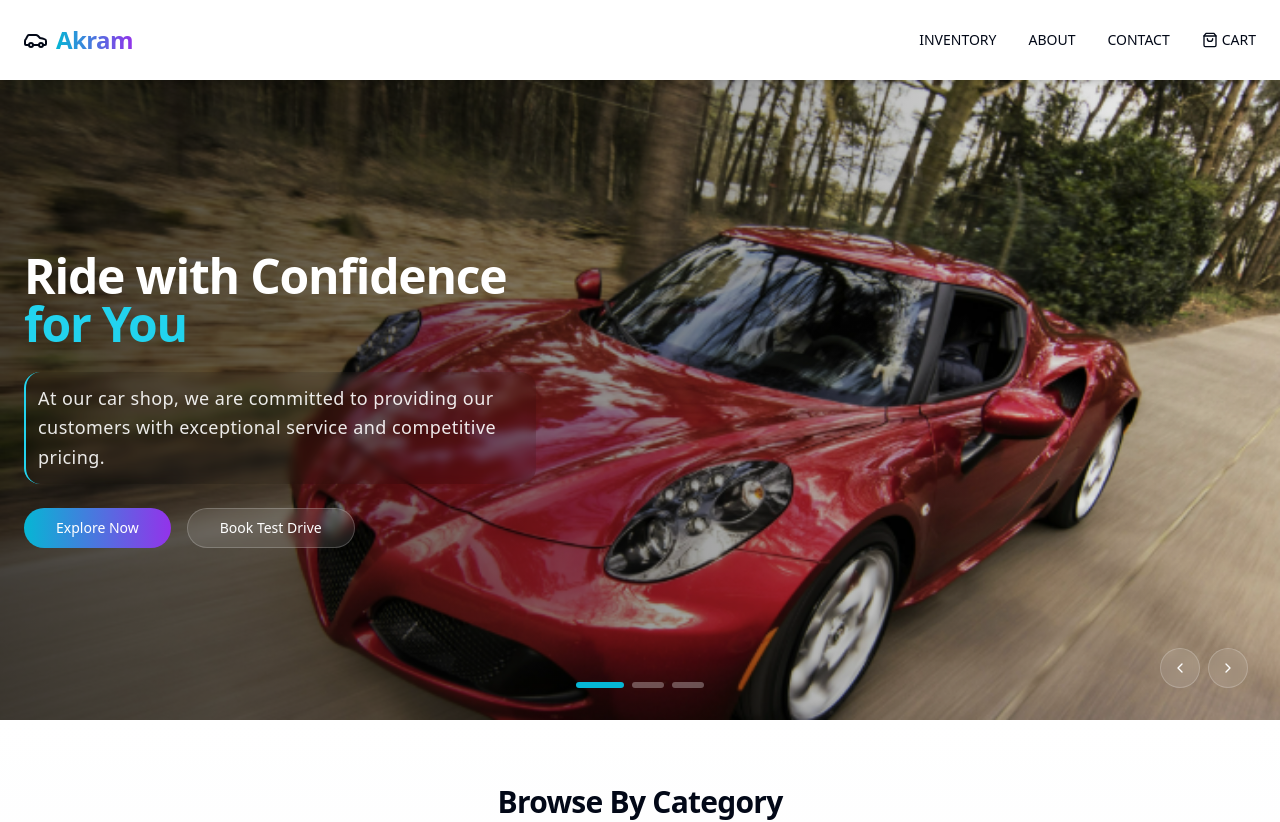
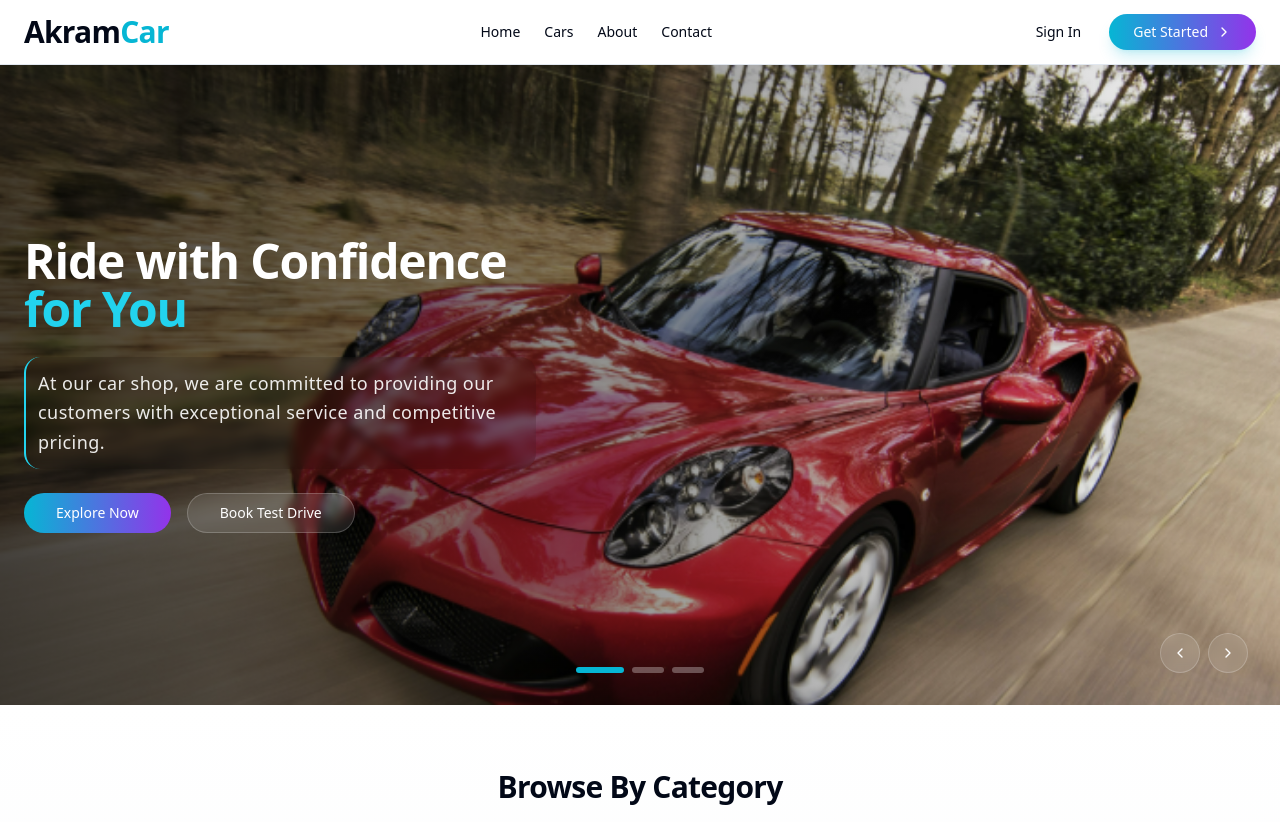
Before and after one commit to Betaclimax/Akram, a Next.js app: page / in a window 1280 px wide. Shown: the top 822 px of the page. Built offline with nearby package versions, Linux system fonts and the light colour scheme.

Commit message:
navigation

```diff
--- a/components/header.tsx
+++ b/components/header.tsx
@@ -1,7 +1,7 @@
 "use client"
 import Link from "next/link"
 import Image from "next/image"
-import { ArrowRight, ChevronLeft, ChevronRight, ShoppingBag, Star } from "lucide-react"
+import { ArrowRight, ChevronLeft, ChevronRight, ShoppingBag, Star, Menu, X } from "lucide-react"
 import { useState, useEffect } from "react"
 
 import { Button } from "@/components/ui/button"
@@ -20,45 +20,110 @@ export function SiteHeader() {
       return () => window.removeEventListener("scroll", handleScroll)
     }, [])
 
+    const toggleMenu = () => {
+      setIsMobileMenuOpen(!isMobileMenuOpen)
+    }
+
     return (
-        <header className="px-4 lg:px-6 h-20 flex items-center bg-white sticky top-0 z-50 shadow-md">
-        <Link href="/" className="flex items-center justify-center">
-        <svg
-            xmlns="http://www.w3.org/2000/svg"
-            width="24"
-            height="24"
-            viewBox="0 0 24 24"
-            fill="none"
-            stroke="currentColor"
-            strokeWidth="2"
-            strokeLinecap="round"
-            strokeLinejoin="round"
-            className="h-6 w-6 mr-2"
-          >
-            <path d="M19 17h2c.6 0 1-.4 1-1v-3c0-.9-.7-1.7-1.5-1.9C18.7 10.6 16 10 16 10s-1.3-1.4-2.2-2.3c-.5-.4-1.1-.7-1.8-.7H5c-.6 0-1.1.4-1.4.9l-1.5 2.8C1.4 11.3 1 12.1 1 13v3c0 .6.4 1 1 1h2" />
-            <circle cx="7" cy="17" r="2" />
-            <path d="M9 17h6" />
-            <circle cx="17" cy="17" r="2" />
-          </svg>
-          <span className="font-bold text-2xl tracking-tight bg-gradient-to-r from-cyan-500 to-purple-600 bg-clip-text text-transparent">
-            Akram
+        <header className="sticky top-0 z-50 w-full border-b bg-white/80 backdrop-blur-md">
+          <div className="container flex h-16 items-center justify-between px-4 md:px-6">
+            <Link href="/" className="flex items-center gap-2">
+              <span className="text-3xl font-bold tracking-tight">
+                Akram<span className="text-cyan-500">Car</span>
               </span>
             </Link>
-        <nav className="ml-auto flex gap-6 sm:gap-8">
+
+            {/* Mobile menu button */}
+            <Button
+              variant="ghost"
+              size="icon"
+              className="md:hidden"
+              onClick={toggleMenu}
+            >
+              {isMobileMenuOpen ? (
+                <X className="h-6 w-6" />
+              ) : (
+                <Menu className="h-6 w-6" />
+              )}
+              <span className="sr-only">Toggle menu</span>
+            </Button>
+
+            {/* Desktop Navigation */}
+            <nav className="hidden md:flex items-center gap-6">
+              <Link href="/" className="text-sm font-medium hover:text-cyan-500 transition-colors">
+                Home
+              </Link>
               <Link href="/cars" className="text-sm font-medium hover:text-cyan-500 transition-colors">
-            INVENTORY
+                Cars
               </Link>
               <Link href="/about" className="text-sm font-medium hover:text-cyan-500 transition-colors">
-            ABOUT
+                About
               </Link>
               <Link href="/contact" className="text-sm font-medium hover:text-cyan-500 transition-colors">
-            CONTACT
-          </Link>
-          <Link href="/cart" className="text-sm font-medium hover:text-cyan-500 transition-colors flex items-center">
-            <ShoppingBag className="h-4 w-4 mr-1" />
-            CART
+                Contact
               </Link>
             </nav>
+
+            {/* Desktop CTA buttons */}
+            <div className="hidden md:flex items-center gap-4">
+              <Button variant="ghost" size="sm">
+                Sign In
+              </Button>
+              <Button
+                size="sm"
+                className="bg-gradient-to-r from-cyan-500 to-purple-600 hover:from-cyan-600 hover:to-purple-700 text-white rounded-full px-6 font-medium shadow-lg shadow-cyan-500/20 hover:shadow-cyan-500/40 transition-all duration-300 transform hover:-translate-y-1 flex items-center gap-1"
+              >
+                Get Started <ChevronRight className="h-4 w-4 ml-1" />
+              </Button>
+            </div>
+
+            {/* Mobile Navigation (Slide-down menu) */}
+            {isMobileMenuOpen && (
+              <div className="absolute top-16 left-0 right-0 bg-white border-b shadow-lg md:hidden">
+                <div className="flex flex-col p-4 space-y-4">
+                  <Link
+                    href="/"
+                    className="text-sm font-medium hover:text-cyan-500 transition-colors py-2"
+                    onClick={() => setIsMobileMenuOpen(false)}
+                  >
+                    Home
+                  </Link>
+                  <Link
+                    href="/cars"
+                    className="text-sm font-medium hover:text-cyan-500 transition-colors py-2"
+                    onClick={() => setIsMobileMenuOpen(false)}
+                  >
+                    Cars
+                  </Link>
+                  <Link
+                    href="/about"
+                    className="text-sm font-medium hover:text-cyan-500 transition-colors py-2"
+                    onClick={() => setIsMobileMenuOpen(false)}
+                  >
+                    About
+                  </Link>
+                  <Link
+                    href="/contact"
+                    className="text-sm font-medium hover:text-cyan-500 transition-colors py-2"
+                    onClick={() => setIsMobileMenuOpen(false)}
+                  >
+                    Contact
+                  </Link>
+                  <div className="flex flex-col gap-2 pt-2 border-t">
+                    <Button variant="ghost" size="sm" className="justify-center">
+                      Sign In
+                    </Button>
+                    <Button
+                      size="sm"
+                      className="bg-gradient-to-r from-cyan-500 to-purple-600 hover:from-cyan-600 hover:to-purple-700 text-white justify-center rounded-full px-6 font-medium shadow-lg shadow-cyan-500/20 hover:shadow-cyan-500/40 transition-all duration-300 transform hover:-translate-y-1 flex items-center gap-1"
+                    >
+                      Get Started <ChevronRight className="h-4 w-4 ml-1" />
+                    </Button>
+                  </div>
+                </div>
+              </div>
+            )}
+          </div>
         </header>
     )
   }
```
Lines whose indentation alone changed are shown as unchanged.
